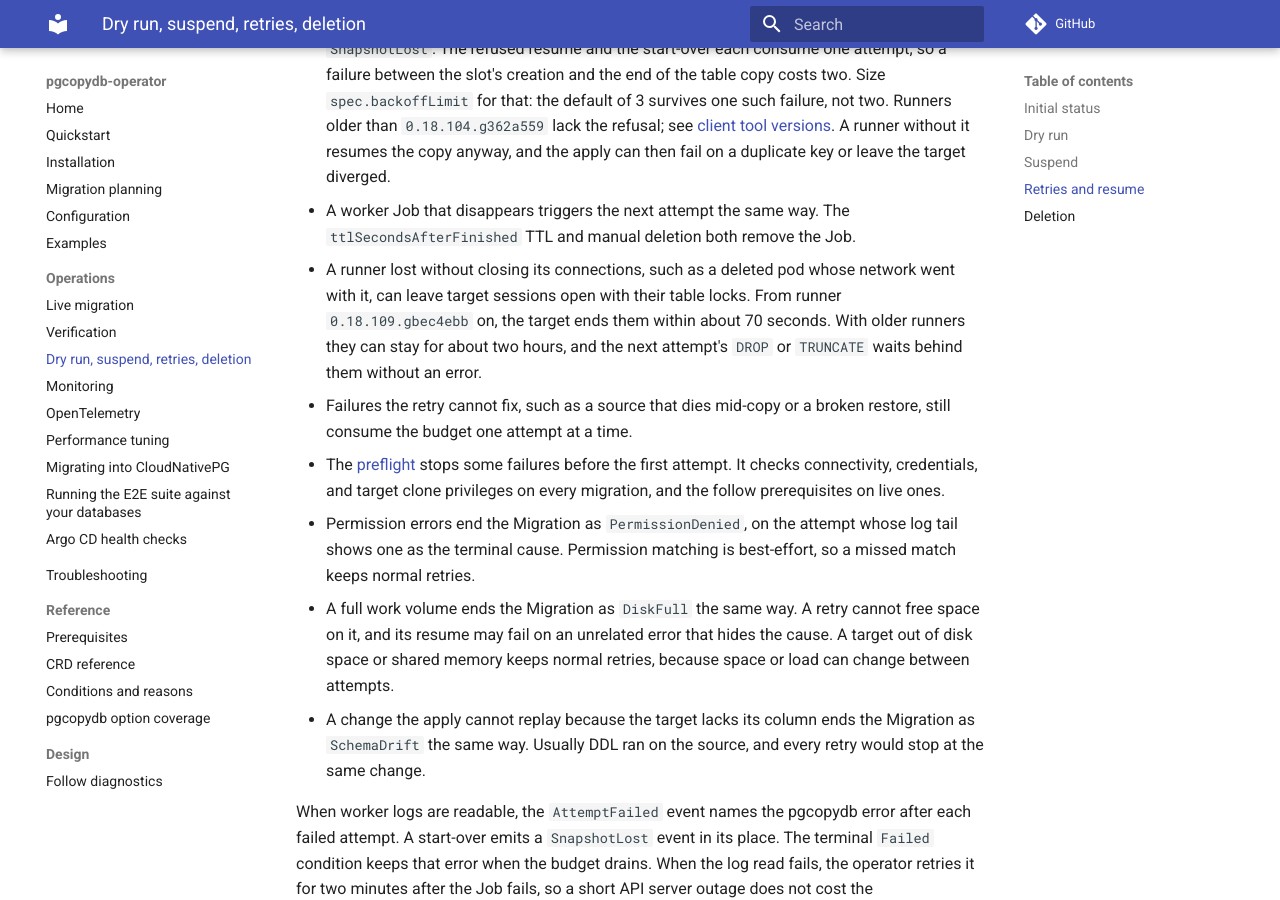
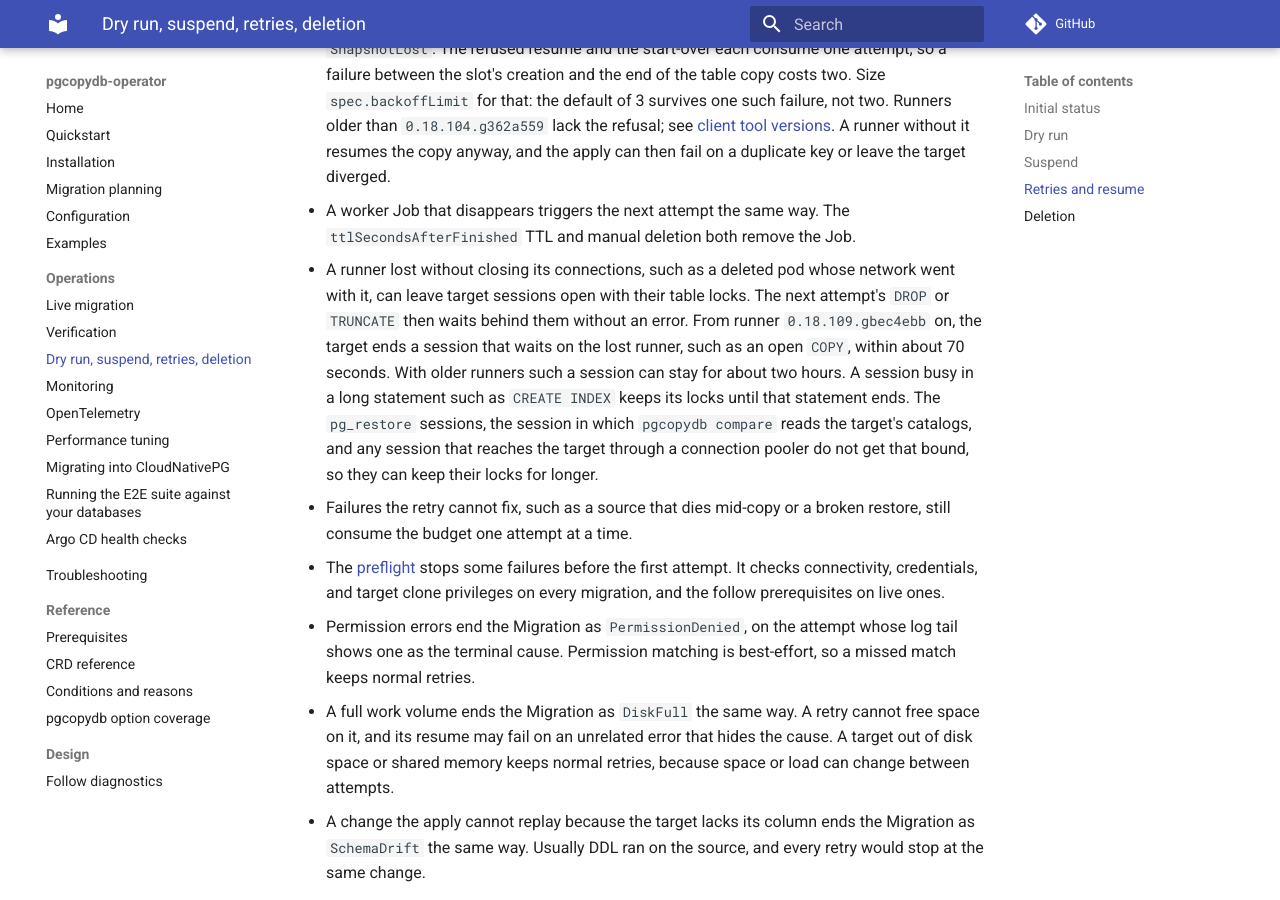
Before and after one commit to ydixken/pgcopydb-operator, an MkDocs documentation site: the page built from docs/operations/lifecycle.md, in a window 1280 px wide and 900 px high, scrolled down 2366 px. Built offline with MkDocs 1.6.1 and Material for MkDocs 9.7.7, drawn with Linux system fonts in a browser that asks for light colours; comment, search, counter and statistics services are not loaded.

Commit message:
docs: narrow the target keepalive bound to the sessions it covers
The lifecycle guide and the prerequisites promised that the target ends
every session a lost runner leaves behind within about 70 seconds.
The fork bounds only the sessions pgcopydb opens itself, and only while
they wait on the runner.
Name the cases that keep their locks for longer: a long statement such
as CREATE INDEX, the pg_restore sessions, the compare catalog session,
and any session behind a connection pooler.

```diff
--- a/docs/operations/lifecycle.md
+++ b/docs/operations/lifecycle.md
@@ -95,8 +95,11 @@ The operator owns the retry policy, so attempt counts and failure reasons live o
 - A worker Job that disappears triggers the next attempt the same way.
   The `ttlSecondsAfterFinished` TTL and manual deletion both remove the Job.
 - A runner lost without closing its connections, such as a deleted pod whose network went with it, can leave target sessions open with their table locks.
-  From runner `0.18.109.gbec4ebb` on, the target ends them within about 70 seconds.
-  With older runners they can stay for about two hours, and the next attempt's `DROP` or `TRUNCATE` waits behind them without an error.
+  The next attempt's `DROP` or `TRUNCATE` then waits behind them without an error.
+  From runner `0.18.109.gbec4ebb` on, the target ends a session that waits on the lost runner, such as an open `COPY`, within about 70 seconds.
+  With older runners such a session can stay for about two hours.
+  A session busy in a long statement such as `CREATE INDEX` keeps its locks until that statement ends.
+  The `pg_restore` sessions, the session in which `pgcopydb compare` reads the target's catalogs, and any session that reaches the target through a connection pooler do not get that bound, so they can keep their locks for longer.
 - Failures the retry cannot fix, such as a source that dies mid-copy or a broken restore, still consume the budget one attempt at a time.
 - The [preflight](live-migration.md#preflight) stops some failures before the first attempt.
   It checks connectivity, credentials, and target clone privileges on every migration, and the follow prerequisites on live ones.
```
Also changed, not shown: docs/reference/prerequisites.md (+2 -1 lines).
